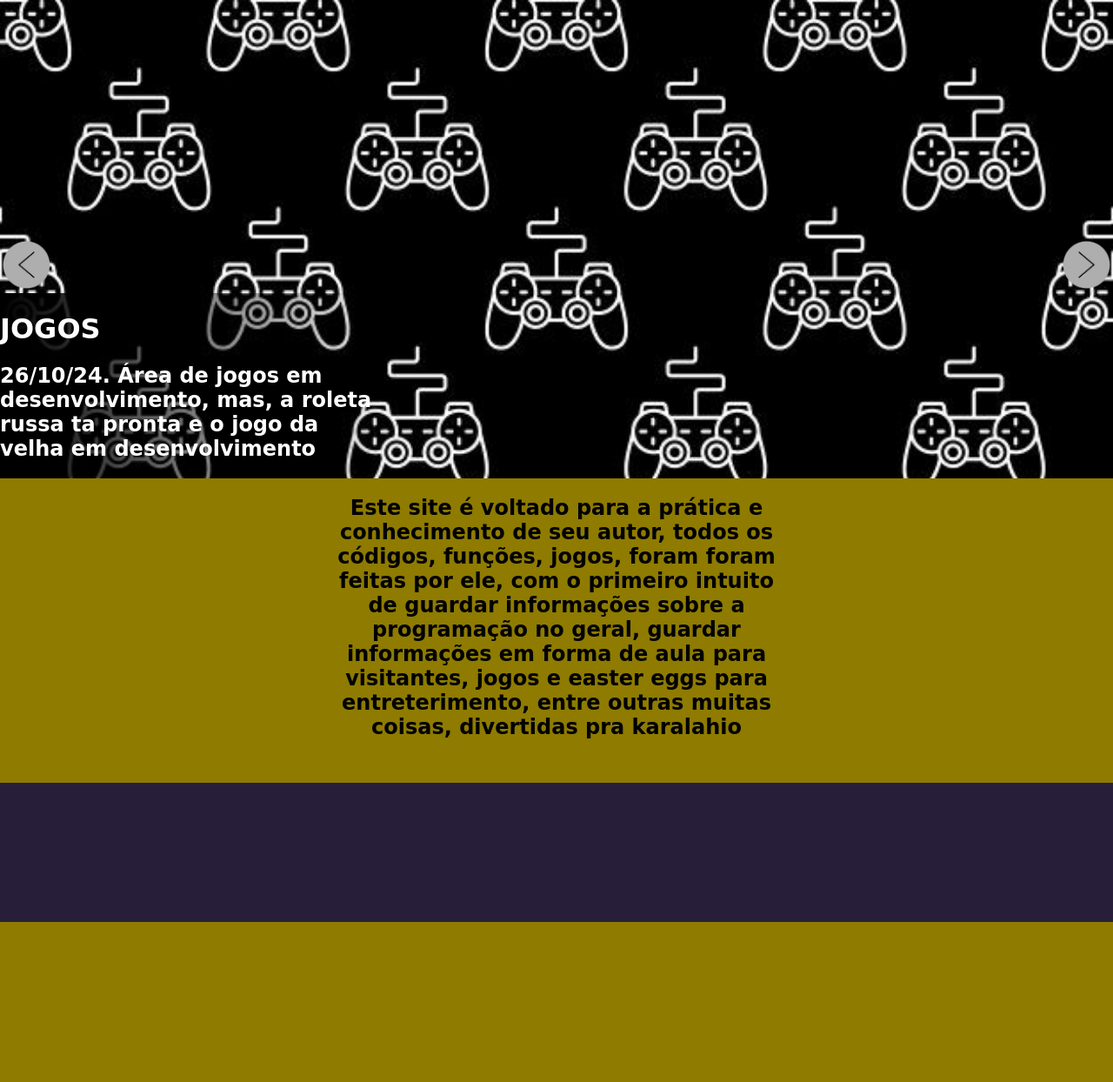
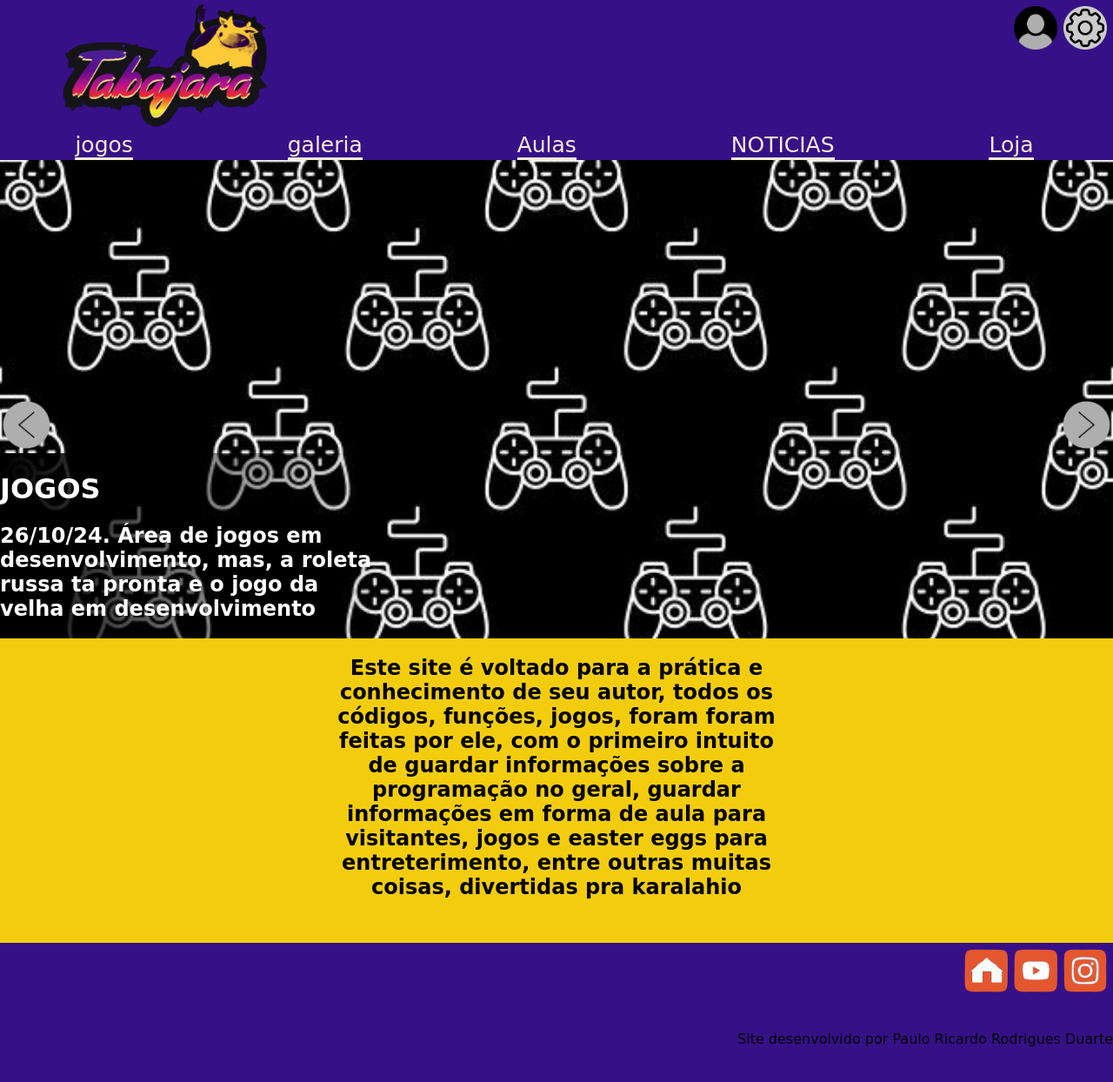
Before and after one commit to wesleychemes357/TABAJARA, a website: page index.html in a window 1280 px wide. Shown: the whole page at 87% size. Before the commit the page ends 1060 px from the top, so only its background shows below. Drawn offline with Linux system fonts and the light colour scheme.

Commit message:
breaking change:  footer, header and body background color, has been modified.

```diff
--- a/css/css.css
+++ b/css/css.css
@@ -1,6 +1,6 @@
 body{ /*o * é usado para englobar estilos em todo o documento, como o head, meta, etc...*/
     margin: 0;
-    background-color: rgb(142, 123, 0);
+    background-color: rgba(243,205,13,255);
     font-family: cursive;
 }
 .aparecer{
@@ -16,7 +16,7 @@ body{ /*o * é usado para englobar estilos em todo o documento, como o head, met
 .cabecalho{
     width: 100%;
     height: 23vh;
-    background-color: rgb(39, 31, 58);
+    background-color: rgba(54,16,135,255);
     display: flex;
     flex-wrap: wrap;
 }
@@ -59,7 +59,7 @@ footer{
     margin-top: 30px;
     width: 100%;
     height: 20vh;
-    background-color: rgb(39, 31, 58);
+    background-color: rgba(54,16,135,255);
     display: flex;
     flex-wrap: wrap;
 }
--- a/index.html
+++ b/index.html
@@ -7,7 +7,7 @@
     <title>Tabajara</title>
 </head>
 <body onload="substituir_banner()">
-
+   <header id="main_cabecalho"></header>
 <div id="wallpaper">
     <div id="jesse_pinkman"><img src="img/1.png"></div>
 <div id="botoes_wallpaper">
```
Also changed, not shown: jogos.html (+1 -3 lines).
